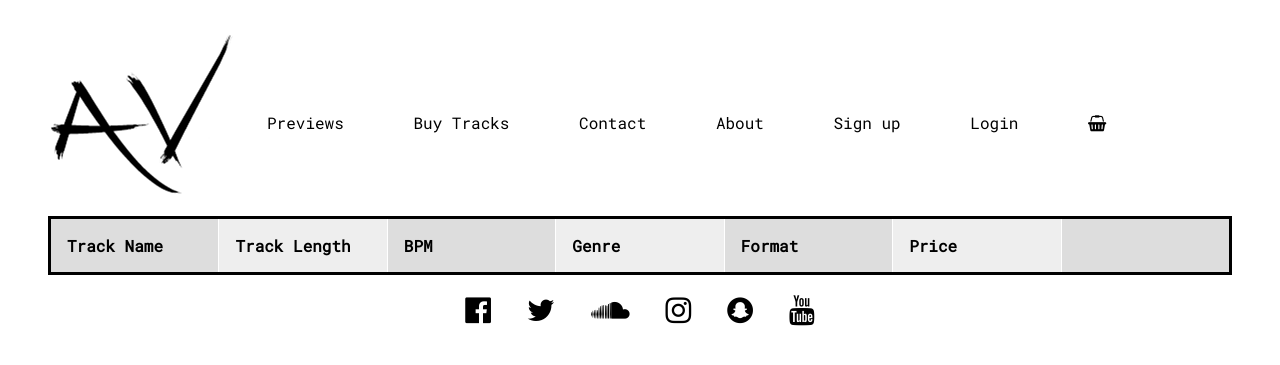
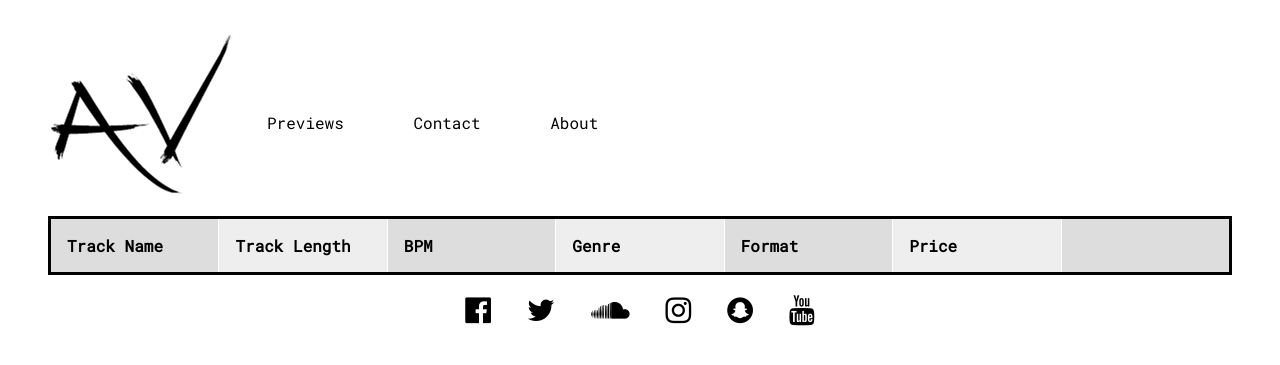
Before and after one commit to jubbadiah/newwebsite, a PHP site: template src/templates/buy.html.twig in a window 1280 px wide. Shown: the top 365 px of the page. Run offline with PHP 8.4, Linux system fonts and the light colour scheme; the template is opened without the code that fills it, so the values that code supplies are empty; some libraries are stand-ins or nearby versions.

Commit message:
removed not needed content

```diff
--- a/src/templates/partials/base.html.twig
+++ b/src/templates/partials/base.html.twig
@@ -25,7 +25,7 @@
         <div class="nav">
             <a href="/exclusives">Previews</a>
 
-            <a href="/buy">Buy Tracks</a>
+           <!--<a href="/buy">Buy Tracks</a>-->
 
             <a href="/contact">Contact</a>
 
@@ -38,12 +38,12 @@
             <a href="/logout">Log out</a>
 
 {% else %}
-            <a href="/signup">Sign up</a>
+           <!--<a href="/signup">Sign up</a>-->
 
-            <a href="/login">Login</a>
+            <!--<a href="/login">Login</a>-->
 {% endif %}
 
-            <a href="/basket"><i class="fa fa-shopping-basket"></i></a>
+            <!--<a href="/basket"><i class="fa fa-shopping-basket"></i></a>-->
         </div>
     </header>
 
```
